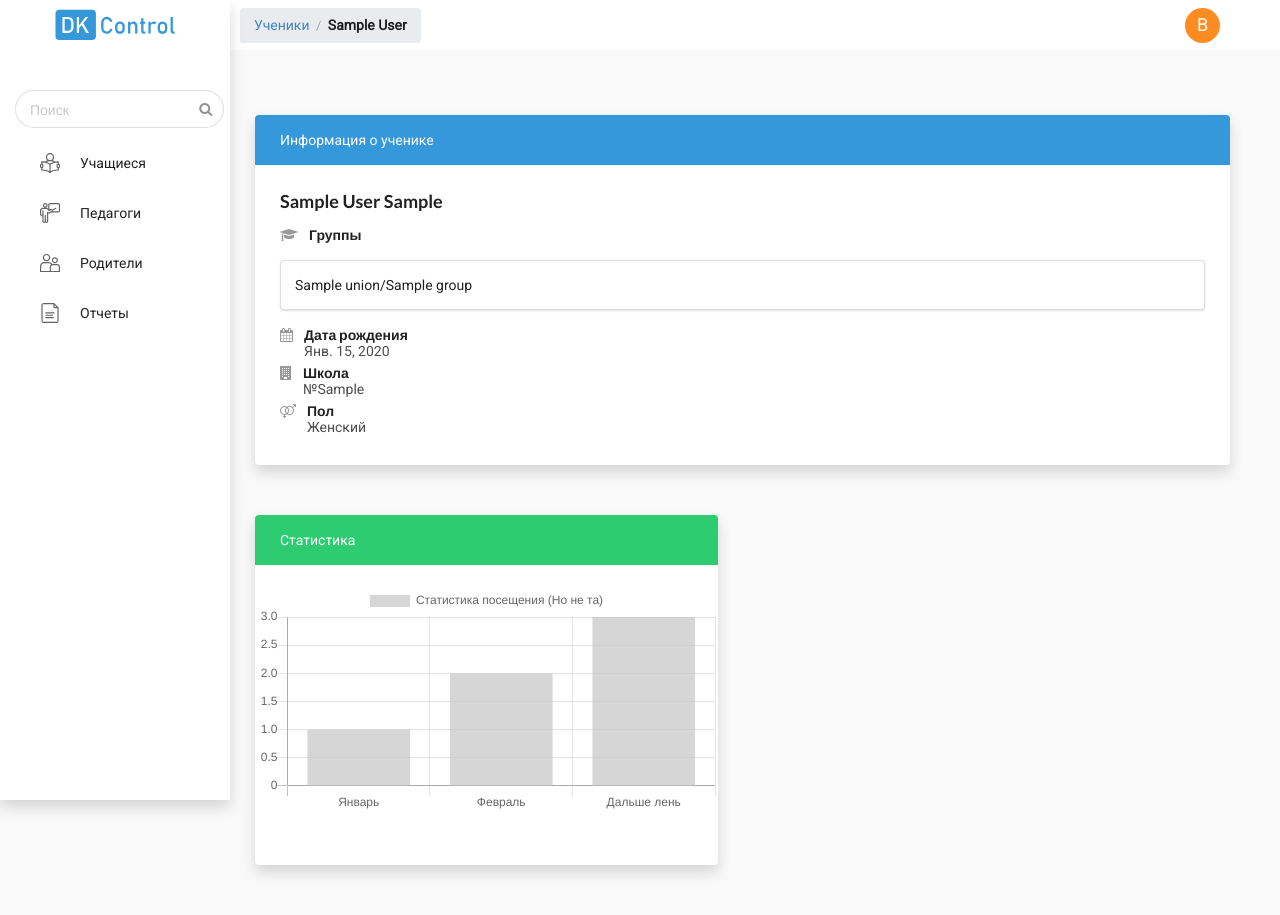
After one commit to Senteris/DKControl, a Django app: page /students/1/ in a window 1280 px wide. The commit adds this page. Run offline with Django 3.2, Linux system fonts and the light colour scheme; tables that the repository leaves empty hold one stand-in row (values such as "Sample post"); some libraries are stand-ins or nearby versions.

Commit message:
Add student profile

```diff
--- a/main/urls.py
+++ b/main/urls.py
@@ -6,5 +6,7 @@ urlpatterns = [
     path("login/", views.login, name="login"),
     path("logout/", views.logout, name="logout"),
     path("search/", views.search, name="search"),
-    path("chart/", views.chart_get, name="chart")
+    path("chart/", views.chart_get, name="chart"),
+    path("students/<int:student>/", views.get_student, name="student"),
+    path("groups/<int:group>/", views.get_group, name="group")
 ]
--- a/main/views.py
+++ b/main/views.py
@@ -55,9 +55,9 @@ def search(request):
     else:
         query = query.split()
 
-        students = Student.objects.annotate(full_name=Concat('first_name', V(' '), 'last_name', V(' '), 'patronymic'))\
+        students = Student.objects.annotate(full_name=Concat('first_name', V(' '), 'last_name', V(' '), 'patronymic')) \
             .filter(Q(isDeleted=False))
-        teachers = User.objects.annotate(full_name=Concat('first_name', V(' '), 'last_name', V(' '), 'patronymic'))\
+        teachers = User.objects.annotate(full_name=Concat('first_name', V(' '), 'last_name', V(' '), 'patronymic')) \
             .filter(Q(groups__name='Педагог'))
         parents = Parent.objects.annotate(full_name=Concat('first_name', V(' '), 'last_name', V(' '), 'patronymic'))
 
@@ -78,7 +78,8 @@ def search(request):
         return JsonResponse({"results": {
             "students": {
                 "name": "Ученики",
-                "results": [{"title": f"{s.first_name} {s.last_name} {s.patronymic}", "description": ""} for s in students]
+                "results": [{"title": f"{s.first_name} {s.last_name} {s.patronymic}", "description": "",
+                             "url": f"/students/{s.id}/"} for s in students]
             },
             "teachers": {
                 "name": "Учителя",
@@ -93,7 +94,7 @@ def search(request):
             "groups": {
                 "name": "Группы",
                 "results": [
-                    {"title": f"{s.name} {s.union.name}", "description": ""} for s in groups]
+                    {"title": f"{s.name} {s.union.name}", "description": "", "url": f"/groups/{s.id}/"} for s in groups]
             },
             "timetable_elems": {
                 "name": "Время",
@@ -108,3 +109,13 @@ def chart_get(request):
         "region": ["Январь", "Февраль", "Дальше лень"],
         "value": [1, 2, 3]
     })
+
+
+def get_student(request, student):
+    student = Student.objects.get(id=student)
+    return render(request, 'student_profile.html', {"student": student})
+
+
+def get_group(request, group):
+    group = Group.objects.get(id=group)
+    return render(request, 'group_view.html', {"group": group})
--- a/static/js/search.js
+++ b/static/js/search.js
@@ -3,7 +3,7 @@ $(document).ready(function () {
         .search({
             // change search endpoint to a custom endpoint by manipulating apiSettings
             apiSettings: {
-                url: 'search/?q={query}'
+                url: '/search/?q={query}'
             },
             type: 'category'
         })
--- a/templates/base.html
+++ b/templates/base.html
@@ -8,9 +8,8 @@
     {% load static %}
     <script src="{% static 'lib/js/jquery-3.4.1.min.js' %}"></script>
     <link href="{% static 'lib/css/bootstrap.min.css' %}" rel="stylesheet">
-    <link rel="stylesheet" href="../static/css/style.css">
-    <link rel="stylesheet" href="../static/lib/css/semantic.min.css">
-    <link rel="stylesheet" href="../static/lib/css/icon.min.css">
+    <link rel="stylesheet" href="{% static 'lib/css/semantic.min.css' %}">
+    <link rel="stylesheet" href="{% static 'lib/css/icon.min.css' %}">
     <link href="https://fonts.googleapis.com/css2?family=Roboto&display=swap" rel="stylesheet">
     <script src="{% static 'lib/js/bootstrap.min.js' %}" type="text/javascript"></script>
     <script src="{% static 'js/search.js' %}"></script>
@@ -18,14 +17,14 @@
     <script src="{% static 'lib/js/Chart.min.js' %}"></script>
     <script src="{% static 'lib/js/semantic.min.js' %}"></script>
 
-    <link rel="stylesheet" href="../static/css/style.css">
+    <link rel="stylesheet" href="{% static 'css/style.css' %}">
     <link href="https://fonts.googleapis.com/css2?family=Roboto&display=swap" rel="stylesheet">
 </head>
 <body>
 {% block header %}
     <div class="sidebar shadow">
         <div class="logo">
-            <a href="{% url 'main' %}"><img src="../static/img/logo.svg" alt="DKControl" id="logo"></a>
+            <a href="{% url 'main' %}"><img src="{% static 'img/logo.svg' %}" alt="DKControl" id="logo"></a>
         </div>
 
         <div class="ui category search" id="search-div" style="margin-left: 15px; margin-top: 40px;">
@@ -37,15 +36,15 @@
         </div>
 
         <ul class="list" style="margin-top: 10px">
-            <li><img src="../static/img/students.svg" alt="">Учащиеся</li>
-            <li><img src="../static/img/teacher.svg" alt="">Педагоги</li>
-            <li><img src="../static/img/parents.svg" alt="">Родители</li>
-            <li><img src="../static/img/report.svg" alt="">Отчеты</li>
+            <li><img src="{% static 'img/students.svg' %}" alt="">Учащиеся</li>
+            <li><img src="{% static 'img/teacher.svg' %}" alt="">Педагоги</li>
+            <li><img src="{% static 'img/parents.svg' %}" alt="">Родители</li>
+            <li><img src="{% static 'img/report.svg' %}" alt="">Отчеты</li>
         </ul>
     </div>
 
     <header style="padding-top: 20px">
-        <p id="header_text">Главная</p>
+        {% block header_name %}<p id="header_text">Главная</p>{% endblock %}
         <div id="avatar" style="margin-top: -20px">В</div>
     </header>
 {% endblock %}
--- /dev/null
+++ b/templates/student_profile.html
@@ -0,0 +1,61 @@
+{% extends 'base.html' %}
+
+{% block title %}Ученик{% endblock %}
+{% block header_name %}
+    <div class="ui breadcrumb" style="margin: 0 0 20px 10px">
+        <a class="section">Ученики</a>
+        <div class="divider"> /</div>
+        <div class="active section">{{ student.first_name }} {{ student.last_name }}</div>
+    </div>
+{% endblock %}
+{% block content %}
+
+    <div class="students_block block shadow">
+        <div class="header_block">
+            <p>Информация о ученике</p>
+        </div>
+        <div style="padding: 25px">
+            <h3>{{ student.first_name }} {{ student.last_name }} {{ student.patronymic }}</h3>
+            <div class="ui list">
+                <a class="item">
+                    <i class="graduation cap icon"></i>
+                    <div class="content">
+                        <div class="header">Группы</div>
+                    </div>
+                </a>
+                <div class="ui horizontal segments">
+                    {% for group_elem in student.groups.all %}
+                        <a class="ui segment" href="{% url 'group' group_elem.id %}"
+                           style="text-decoration: none; color: inherit;">
+                            <p>{{ group_elem }}</p>
+                        </a>
+                    {% endfor %}
+                </div>
+                <a class="item">
+                    <i class="calendar alternate icon"></i>
+                    <div class="content">
+                        <div class="header">Дата рождения</div>
+                        <div class="description">{{ student.birthday }}</div>
+                    </div>
+                </a>
+                <a class="item">
+                    <i class="building icon"></i>
+                    <div class="content">
+                        <div class="header">Школа</div>
+                        <div class="description">№{{ student.school }}</div>
+                    </div>
+                </a>
+                <a class="item">
+                    <i class="venus mars icon"></i>
+                    <div class="content">
+                        <div class="header">Пол</div>
+                        <div class="description">{{ student.gender }}</div>
+                    </div>
+                </a>
+            </div>
+        </div>
+    </div>
+    {% include 'snippets/chart.html' with id=1 url='/chart/' label='Статистика посещения (Но не та)' %}
+
+    <script src="../static/js/script.js"></script>
+{% endblock %}
```
Also changed, not shown: templates/group_view.html (added, +27 -0 lines).
